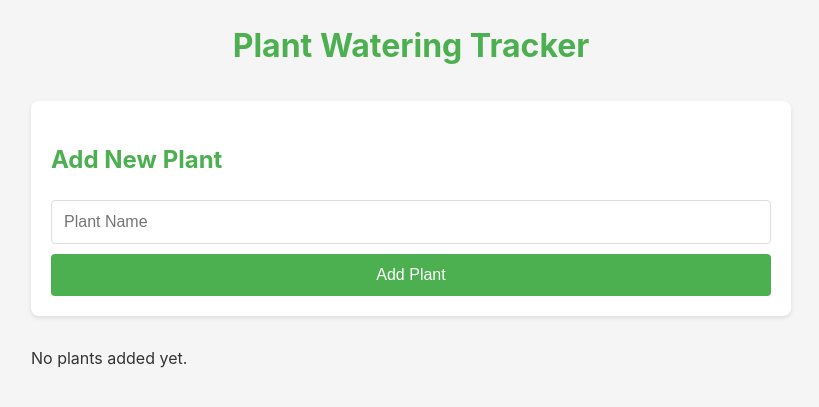
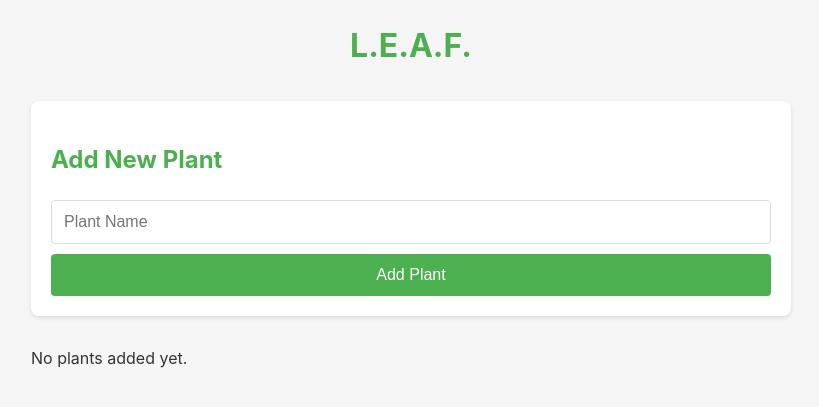
Before and after one commit to Simply56/Leaf, a Flask app: page / in a window 1280 px wide. Shown: the top 407 px of the page, without its empty margins (229-1048 px from the left). Run offline with Flask 3, Linux system fonts and the light colour scheme.

Commit message:
update the name in html

```diff
--- a/templates/index.html
+++ b/templates/index.html
@@ -1,7 +1,7 @@
 {% extends "base.html" %}
 
 {% block content %}
-<h1>Plant Watering Tracker</h1>
+<h1>L.E.A.F.</h1>
 
 <div class="add-plant">
     <h2>Add New Plant</h2>
```
